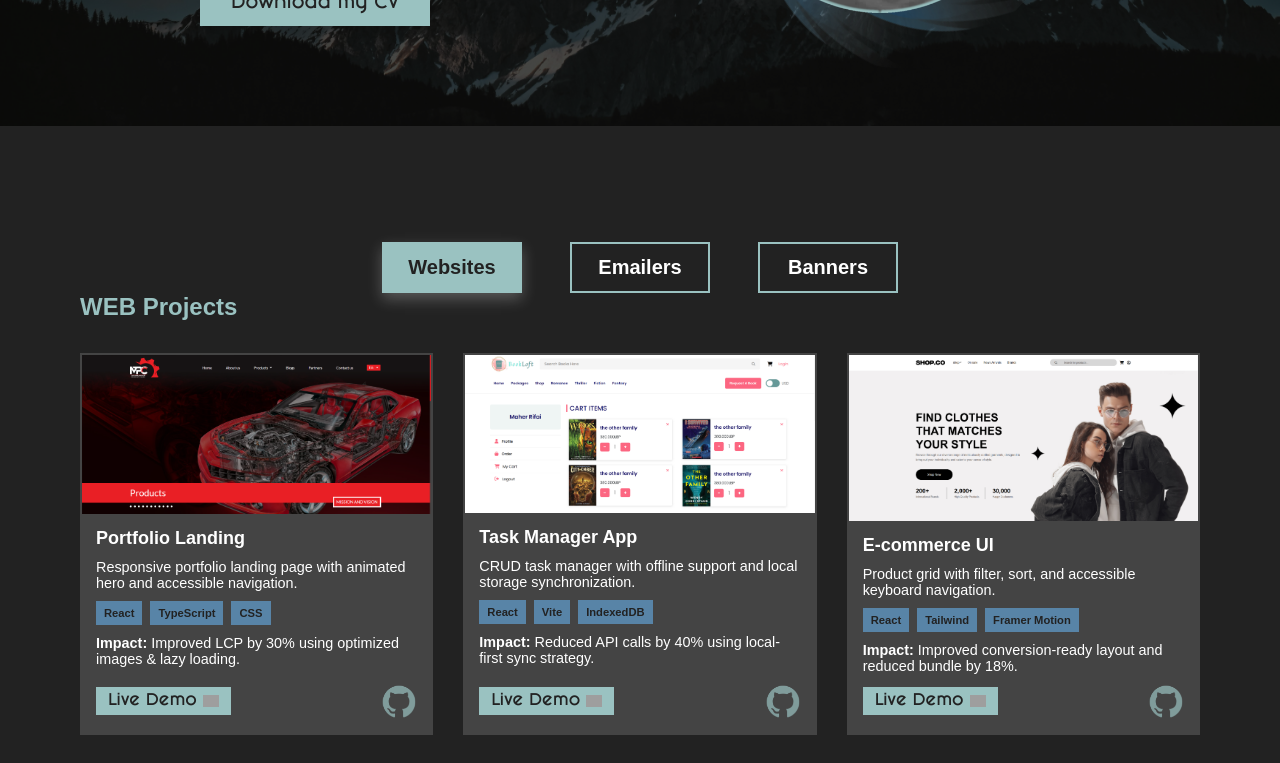
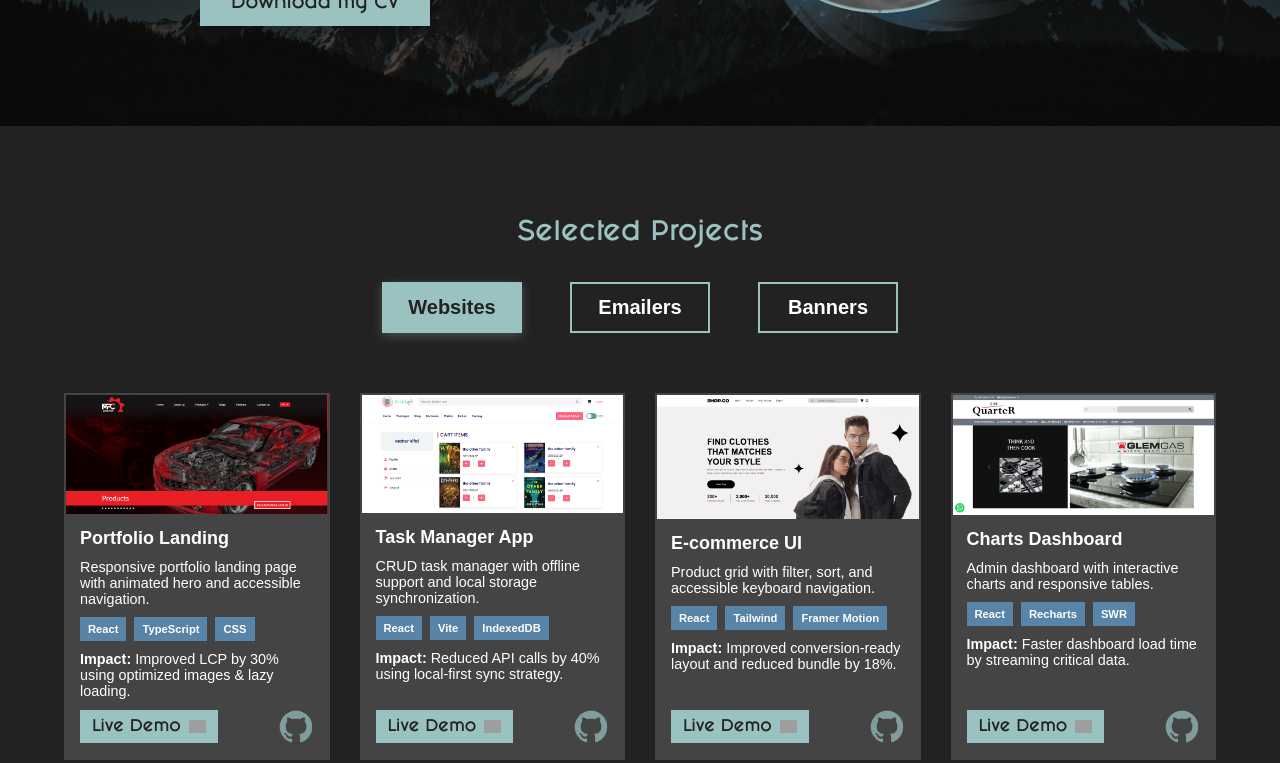
Before and after one commit to MaHeR-rI/portfolio, a React (Create React App) app: page / in a window 1280 px wide. Shown: the part 1200-1963 px from the top of the page. Built offline with nearby package versions, Linux system fonts and the light colour scheme; grey boxes are pictures that could not be loaded.

Commit message:
update web and emailers section

```diff
--- a/src/components/UI/Container.module.css
+++ b/src/components/UI/Container.module.css
@@ -2,7 +2,7 @@
     width: 90%;
     max-width: 1400px;
     margin: 0 auto;
-    padding: 16px;
+    padding: 0px;
   }
 
   @media (max-width: 1024px) {
--- a/src/components/projects/EmailersTab.js
+++ b/src/components/projects/EmailersTab.js
@@ -13,7 +13,7 @@ const EmailersTab = () => {
   return (
     <div className={classes.emailsContainer}>
       {/* Shared Intro */}
-      <h2 className={classes.emailsTitle}>Email Templates</h2>
+      {/* <h2 className={classes.emailsTitle}>Email Templates</h2> */}
       <p className={classes.emailsIntro}>
         I create responsive HTML email templates optimized for a maximum width of 640px, ensuring they render seamlessly across the majority of email clients. Each design is mobile-friendly, with adaptive layouts that support both light and dark modes for enhanced accessibility.
         <br/><br/>
--- a/src/components/projects/EmailersTab.module.css
+++ b/src/components/projects/EmailersTab.module.css
@@ -1,5 +1,5 @@
 .emailsContainer {
-  /* text-align: center; */
+  text-align: center;
 }
 
 .emailsTitle {
@@ -9,16 +9,19 @@
 }
 
 .emailsIntro {
-  margin-bottom: 2rem;
+  width: 90%;
+  margin: 0px auto 2rem;
   color: var(--white-color);
   font-size: 1rem;
   line-height: 1.6;
+  animation: cardIn ease-in-out 1s;
 }
 
 .emailsGrid {
   display: grid;
   grid-template-columns: repeat(auto-fit, minmax(260px, 1fr));
   gap: 30px;
+  animation: cardIn ease-in-out 1s;
 }
 
 .emailCard {
@@ -27,10 +30,11 @@
   padding: 6px 6px 16px;
   transition: transform 0.3s ease, box-shadow 0.3s ease;
   overflow: hidden;
+  animation: cardIn ease-in-out 1s;
 }
 
 .emailCard:hover {
-  box-shadow: 0 6px 14px rgba(255, 255, 255, 0.25);
+    box-shadow: 0 3px 10px rgba(255, 255, 255, 0.25);
 }
 
 .emailIimageWrapper {
@@ -73,14 +77,27 @@
 .emailCard:hover .emailLink::before {
   width: 100%;
 }
+.emailCard:hover .emailLink > a{
+  color: white;
+}
 .emailLink > a {
   position: relative;
   display: block;
   color: var(--lblue-color);
-  transition: color 0.3s ease;
-  padding: 8px 12px;
+  transition: color 0.5s ease;
+  padding: 10px 12px;
   font-weight: 700;
   font-size: 0.9rem;
   z-index: 2;
-  background-color: var(--white-color);
+  background-color: transparent;
 }
+@keyframes cardIn {
+  from {
+    opacity: 0;
+    transform: translateY(15px) ;
+  }
+  to {
+    opacity: 1;
+    transform: translateY(0) scale(1);
+  }
+}
--- a/src/components/projects/Projects.js
+++ b/src/components/projects/Projects.js
@@ -1,5 +1,6 @@
 import React, { useState } from "react";
 import clsx from "clsx";
+import Title from "../UI/Title";
 import SingleProject from "./SingleProject";
 import projects from "../../Data/ProjectsData";
 import EmailersTab from "./EmailersTab";
@@ -15,7 +16,9 @@ const ProjectsTabs = () => {
   ];
 
   return (
+    <section className={classes.projects}>
       <Container>
+        <Title>Selected Projects</Title>
         {/* Tabs Navigation */}
         <div className={classes.tabNav}>
           {tabs.map((tab) => (
@@ -35,7 +38,7 @@ const ProjectsTabs = () => {
         {/* Tabs Content */}
         {activeTab === "react" && (
           <div className={classes.webProjects}>
-          <h2>WEB Projects</h2>
+            {/* <h2>WEB Projects</h2> */}
             <div className={classes.grid}>
               {projects.map((p) => (
                 <SingleProject key={p.id} project={p} />
@@ -88,7 +91,7 @@ const ProjectsTabs = () => {
           </section>
         )}
       </Container>
-    // </div>
+    </section>
   );
 };
 
--- a/src/components/projects/Projects.module.css
+++ b/src/components/projects/Projects.module.css
@@ -1,7 +1,10 @@
+.projects{
+  padding: var(--section-padding);
+}
 .tabNav {
   display: flex;
   justify-content: center;
-  padding-top: 100px;
+  padding: 10px 0px 60px;
   gap: 3rem;
 }
 .tabNav .tabButton {
@@ -20,7 +23,7 @@
   transition: all 0.3s;
   background-color: var(--light-color);
   color: var(--dark-color);
-  box-shadow: 0 6px 14px rgba(255, 255, 255, 0.25);
+  box-shadow: 0 3px 10px rgba(255, 255, 255, 0.2);
 }
 .webProjects {
 }
--- a/src/components/projects/SingleProject.js
+++ b/src/components/projects/SingleProject.js
@@ -35,7 +35,7 @@ const SingleProject = (props) => {
             className={classes.linkButton}
           >
             Live Demo
-            <img src="https://cdn-icons-png.flaticon.com/512/0/375.png" alt="" width={16} />
+            <img src="https://cdn-icons-png.flaticon.com/512/0/375.png" alt="" width={17} />
           </a>
           <a
             href={props.project.github}
--- a/src/components/projects/SingleProject.module.css
+++ b/src/components/projects/SingleProject.module.css
@@ -4,9 +4,8 @@
   display: flex;
   flex-direction: column;
   gap: 8px;
-  transform: translateY(0);
-  transition: all 300ms;
-  cursor: default;
+  transition: all 0.3s;
+  animation: cardIn ease-in-out 1s;
 }
 .imageWrapper {
   overflow: hidden;
@@ -14,7 +13,15 @@
 }
 .imageWrapper img {
   width: 100%;
+  transition: 0.3s;
 }
+.card:hover{
+    box-shadow: 0 3px 10px rgba(255, 255, 255, 0.25);
+    transform: translateY(6px);
+}
+/* .card:hover .imageWrapper img{
+  transform: scale(1.1) ;
+} */
 .cardBody {
   padding: 0 16px 16px;
   display: flex;
@@ -40,7 +47,7 @@
   font-size: 0.7rem;
   padding: 6px 8px;
   background: var(--lblue-color);
-  color: var(--dark-color);
+  color: var(--white-color);
   font-weight: 600;
 }
 .impact {
@@ -61,7 +68,7 @@
   vertical-align: middle;
 }
 .linkButton {
-  padding: 8px 12px;
+  padding: 10px 12px;
   text-decoration: none;
   background: var(--light-color);
   color: var(--dark-color);
@@ -70,9 +77,13 @@
   display: flex;
   flex-direction: row;
   align-items: center;
-  gap: 6px;
+  gap: 8px;
+  /* border: 2px solid var(--light-color); */
+  transition: all 0.3s;
 }
-
+.linkButton:hover{
+ /* border-color: var(--dark-color); */
+}
 @keyframes shimmer {
   0% {
     background-position: -200% 0;
@@ -100,7 +111,7 @@
 @keyframes cardIn {
   from {
     opacity: 0;
-    transform: translateY(10px) scale(0.996);
+    transform: translateY(15px) ;
   }
   to {
     opacity: 1;
```
Lines whose indentation alone changed are shown as unchanged.
